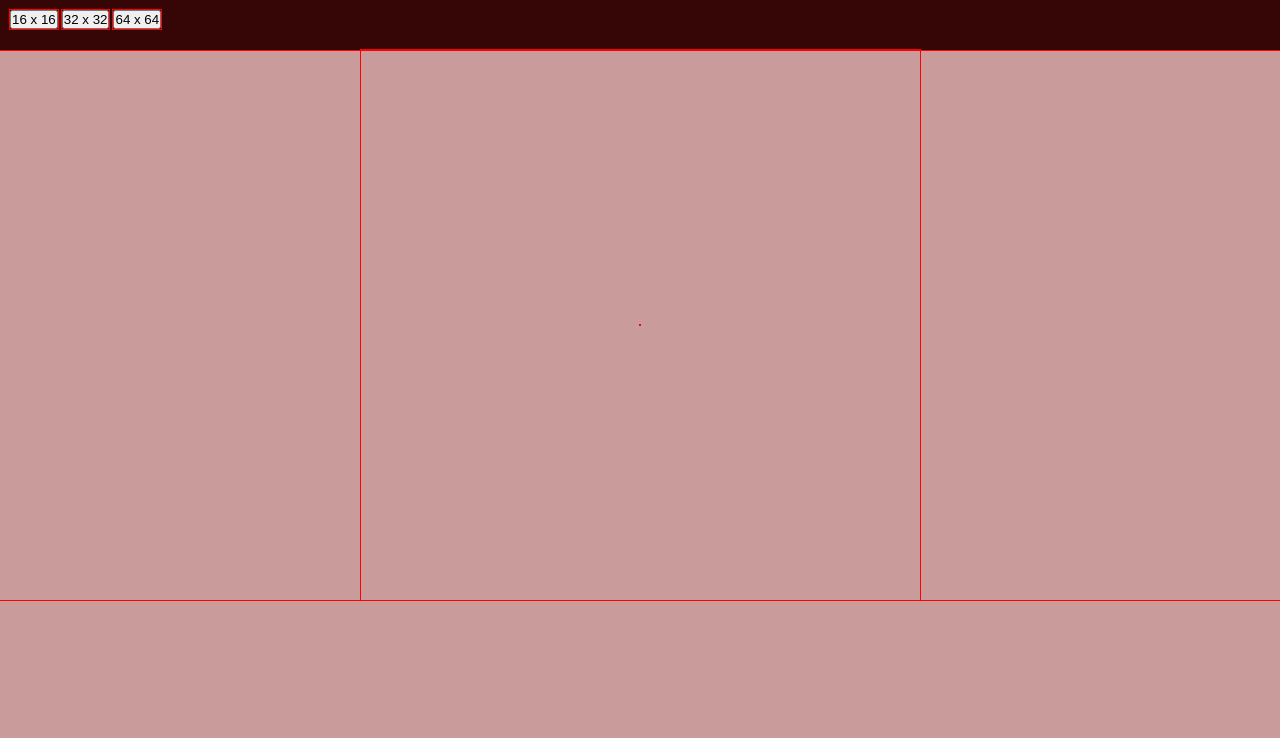
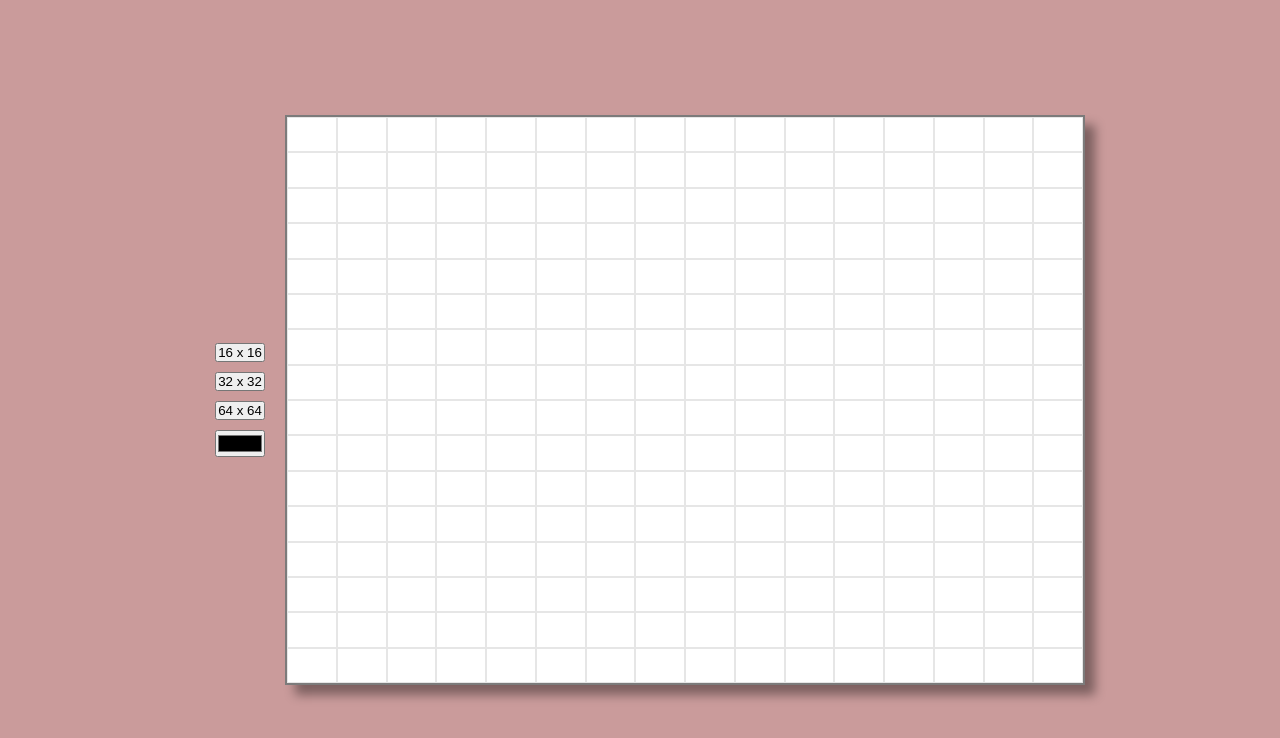
Before and after one commit to Oliv-19/Odin_E-S, a plain HTML site: page index.html in a window 1280 px wide. Both pictures are taken after a click on the button "16 x 16". Drawn offline with Linux system fonts and the light colour scheme.

Commit message:
Add grid right and change color

```diff
--- a/index.html
+++ b/index.html
@@ -7,16 +7,20 @@
     <link rel="stylesheet" href="style.css">
 </head>
 <body>
-    <nav>
+    <div class="container">
         <!-- <input type="number" placeholder="Height" id="height" >
         <input type="number" placeholder="Width" id="width"  > -->
+        <div class="btns_container">
+            <button class="btn" id="16">16 x 16</button>
+            <button class="btn" id="32">32 x 32</button>
+            <button class="btn" id="64">64 x 64</button>
+            <label id ="colorVal">Select color</label>
+            <input type="color" id ='color'></input>
+        </div>
 
-        <button class="btn" id="16">16 x 16</button>
-        <button class="btn" id="32">32 x 32</button>
-        <button class="btn" id="64">64 x 64</button>
-    </nav>
     <div class="divsWrapper">
 
+    </div>
     </div>
     <script src="script.js"></script>
 </body>
--- a/script.js
+++ b/script.js
@@ -1,36 +1,34 @@
 let divsWrapper = document.querySelector('.divsWrapper')
 
 let btn = document.querySelectorAll('.btn')
+let colorInput = document.getElementById('color');
+let color = document.getElementById('colorVal').innerHTML
 
-    //console.log(cWidth , cHeight)
+colorInput.addEventListener('input', () =>{
+   color = colorInput.value;
 
-
+});
 
 btn.forEach(element => {
     let cSize = (element.id * element.id)
-    console.log(element.id)
+
 
     element.addEventListener('click', ()=> {
-
-        for (let i = 0; i < cSize; i++){
+        removeDivs()
+        for (let i = 0; i < cSize;i++) {
             let squareDiv = document.createElement('div')
             squareDiv.className = 'squareDiv'
-            divsWrapper.append(squareDiv)
-
-            if (element.id == 32){
-               // divsWrapper.style.cssText = 'width : 559px; height :550px;';
-                squareDiv.style.cssText = 'width : 17px; height :17px;'
-
-            }else if (element.id == 64){
-                divsWrapper.style.cssText = 'width : 659px; ';
-                squareDiv.className = 'squareDiv2'
-                //squareDiv.style.cssText = 'width : 17px; height :17px;'
-
-            }
+            squareDiv.dataset.squareDiv = i;
+            let flexbasis = 100/(element.id);
+            divsWrapper.style.flexBasis = flexbasis;
+            squareDiv.style.height = `${100/element.id}%`;
+            squareDiv.style.width = `${100/element.id}%`;
+            divsWrapper.appendChild(squareDiv);
 
 
             squareDiv.addEventListener('mouseover', ()=>{
-                squareDiv.style.backgroundColor = 'aqua'
+
+                squareDiv.style.backgroundColor = color
 
 
             })
@@ -38,5 +36,12 @@ btn.forEach(element => {
 
 
 
-    })
+    }
+    )
 })
+
+function removeDivs() {
+    while (divsWrapper.firstChild) {
+        divsWrapper.removeChild(divsWrapper.firstChild);
+    };
+};
--- a/style.css
+++ b/style.css
@@ -2,43 +2,57 @@
     box-sizing: border-box;
     margin: 0;
     padding: 0;
-    outline: 1px solid red;
+    /* outline: 1px solid red; */
 }
 body{
     background-color: rgb(202, 155, 155);
+    margin: 0;
+    padding: 0;
+    height: 100vh;
+    width: 100vw;
+    display: flex;
+    flex-direction: column;
+    font-family:serif;
+    align-items:center;
+}
+.container{
+    display: flex;
+    align-items: center;
+    margin: auto;
 }
 
-nav{
-    height: 50px;
-    padding: 10px;
-    background-color: rgb(54, 6, 6);
+.btns_container{
+    display: flex;
+    flex-direction: column;
+    gap: 10px;
+    margin: 20px;
 }
 
 .divsWrapper{
     display: flex;
     flex-wrap: wrap;
-    flex-direction: row;
-    align-content: center;
+    gap: 0;
+    align-items: center;
     justify-content: center;
-    margin: auto;
-    width : 559px;
-    height :550px;
-    /* width: 508px; */
-    /*margin: auto;
-    padding: auto;
-    display: grid; */
-    /* grid-template-columns: repeat(auto-fill, 30px); */
-    /* gap: 0; */
+    height: 570px;
+    width: 800px;
+    border: 2px solid rgb(124, 123, 123);
+    background-color: rgb(255, 255, 255);
+    box-shadow: 10px 10px 10px rgba(0, 0, 0, 0.384);
 }
 .squareDiv2{
     height: 10px;
     width: 10px;
 }
 
-/* .squareDiv{
-    height: 30px;
-    width: 30px;
-}  */
-/* .squareDiv:hover{
-    background-color: aquamarine;
-} */
+.squareDiv{
+    margin: 0;
+    padding: 0;
+    height: 6%;
+    width: 6%;
+    border: 1px solid rgba(128, 128, 128, 0.199);
+}
+
+#colorVal{
+    display: none;
+}
```
